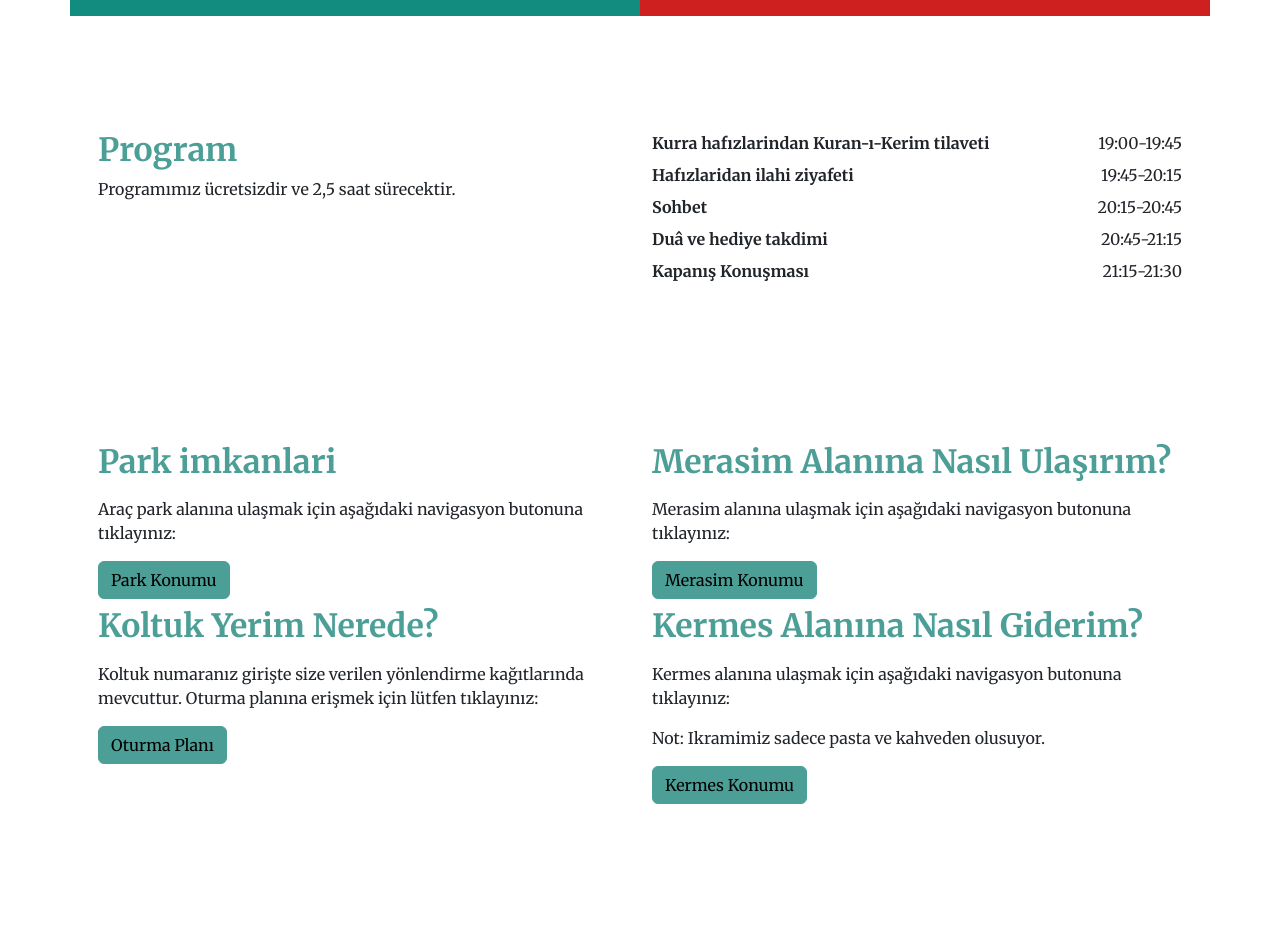
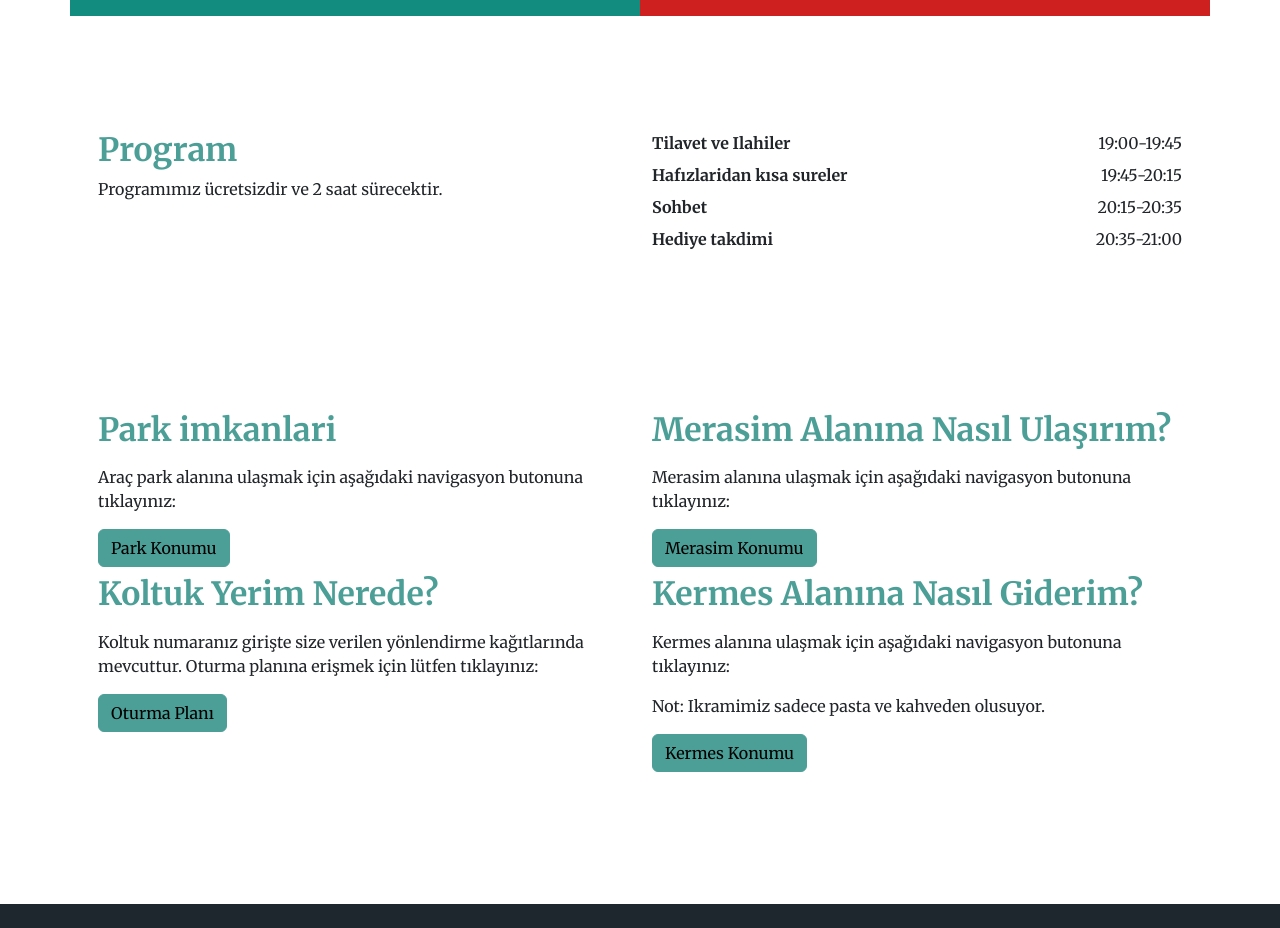
Before and after one commit to alihanekiz/tahfiz-landingpage, a Next.js app: page / in a window 1280 px wide. Shown: the part 784-1712 px from the top of the page. Built offline with nearby package versions, Linux system fonts and the light colour scheme.

Commit message:
task: change agenda

```diff
--- a/components/program-block/index.tsx
+++ b/components/program-block/index.tsx
@@ -4,11 +4,10 @@ import { motion } from "framer-motion";
 import BorderPattern from "@/public/branding/border-pattern.svg";
 
 const programItems = [
-  { title: "Kurra hafızlarindan Kuran-ı-Kerim tilaveti", time: "19:00-19:45" },
-  { title: "Hafızlaridan ilahi ziyafeti", time: "19:45-20:15" },
-  { title: "Sohbet", time: "20:15-20:45" },
-  { title: "Duâ ve hediye takdimi", time: "20:45-21:15" },
-  { title: "Kapanış Konuşması", time: "21:15-21:30" },
+  { title: "Tilavet ve Ilahiler", time: "19:00-19:45" },
+  { title: "Hafızlaridan kısa sureler", time: "19:45-20:15" },
+  { title: "Sohbet", time: "20:15-20:35" },
+  { title: "Hediye takdimi", time: "20:35-21:00" }
 ];
 
 const ProgramItem = ({ title, time }: { title: string; time: string }) => (
@@ -34,7 +33,7 @@ export default function ProgramBlock() {
         <div className="row py-4 px-3">
           <div className="col-12 col-lg-6 d-flex flex-column">
             <h2 className="text-primary fw-bold">Program</h2>
-            <p>Programımız ücretsizdir ve 2,5 saat sürecektir.</p>
+            <p>Programımız ücretsizdir ve 2 saat sürecektir.</p>
           </div>
           <div className="col-12 col-lg-6 py-4 py-lg-0">
             {programItems.map((item, index) => (
```
